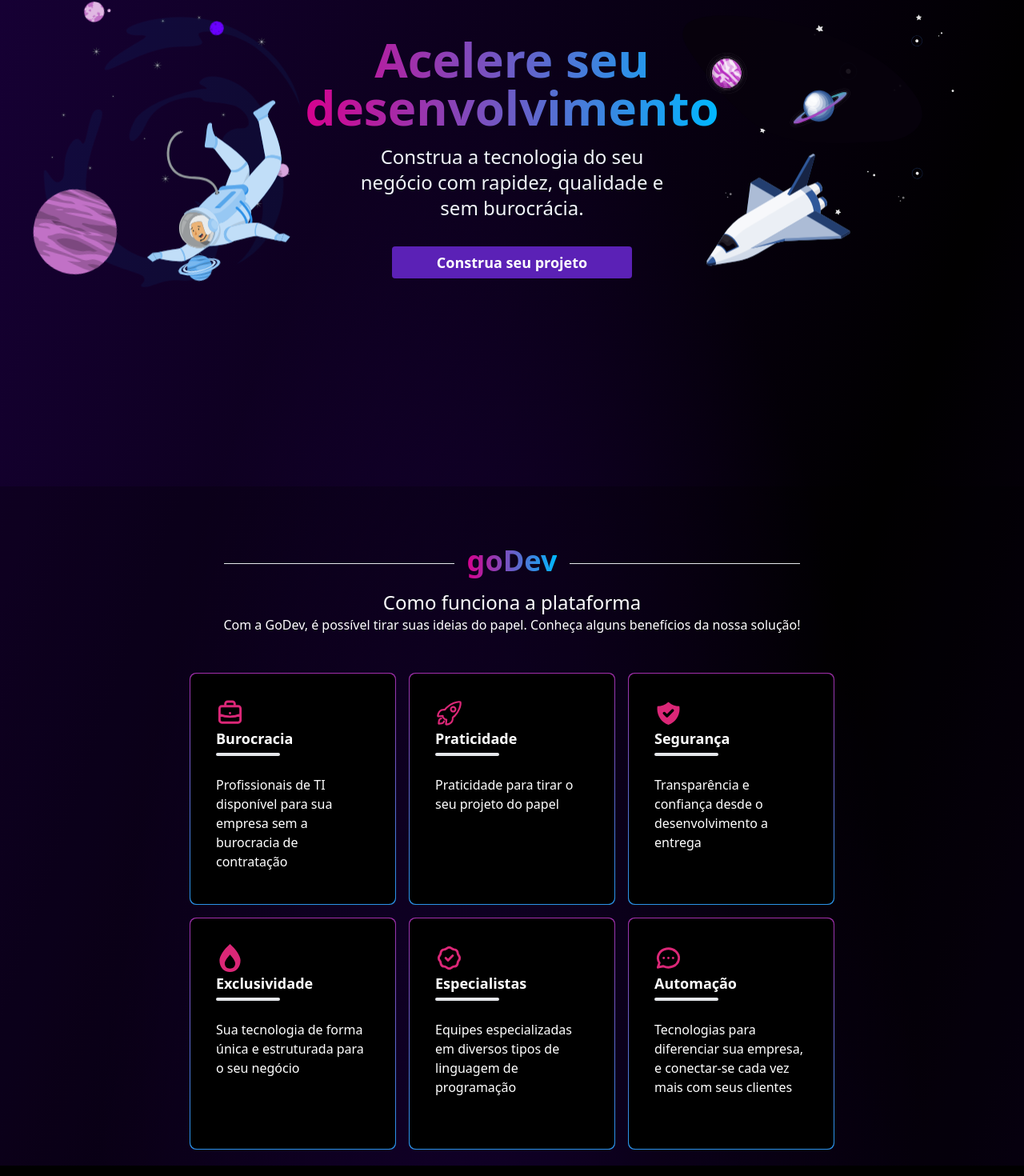
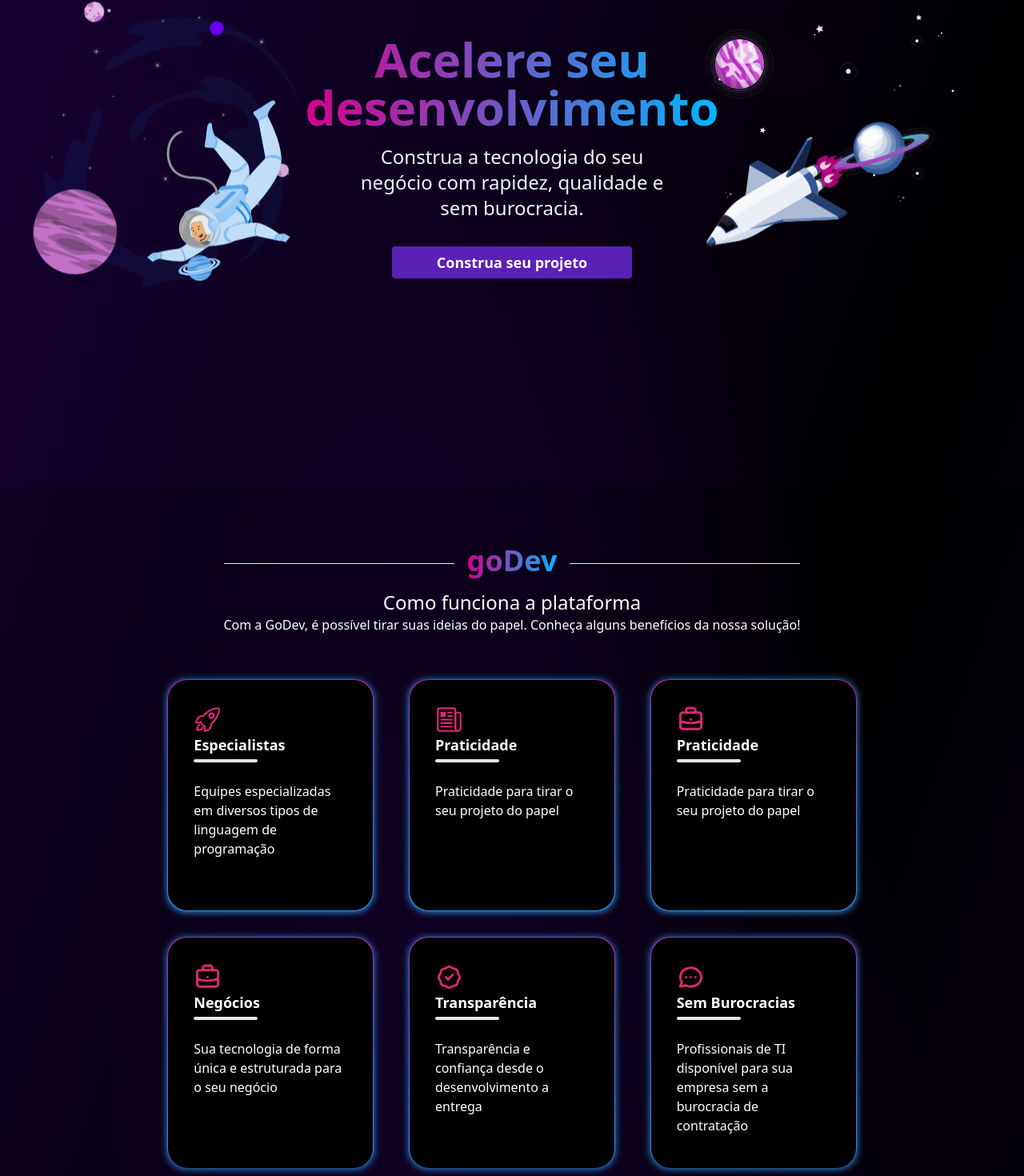
Before and after one commit to GuilhermeSegattoo/inforGerencial-landpage, a Next.js app: page / in a window 1280 px wide. Shown: the part 272-1742 px from the top of the page at 80% size. Built offline with nearby package versions, Linux system fonts and the light colour scheme.

Commit message:
fix. PLP-02_03_05

```diff
--- a/components/card/index.tsx
+++ b/components/card/index.tsx
@@ -6,8 +6,8 @@
 }
 export const Card = ({title,text,icon}:Props) =>{
     return (
-        <div className="p-[1px] bg-cardGradient rounded-lg">
-            <div className="bg-black hover:bg-black/90 rounded-lg p-8 w-64 h-72 mx-auto">
+        <div className="p-[0.85px] bg-cardGradient rounded-3xl shadow-card bg-blend-color-burn">
+            <div className="bg-black hover:bg-black/90 hover:scale-105 duration-150 ease-in-out box-border rounded-3xl p-8 w-64 h-72 mx-auto ">
                 <div className="text-pink-600">{icon}</div>
                 <div className="font-bold text-lg font text-white">{title}</div>
                 <hr className="w-20 border-2 rounded bg-white mt-1 mb-6"/>
--- a/pages/index.tsx
+++ b/pages/index.tsx
@@ -59,7 +59,7 @@
                                 <h1>Acelere seu <br /> desenvolvimento</h1>
                             </div>
                             <p className='text-2xl cel:text-lg tab:text-xl lap:text-2xl mt-4 px-2 text-slate-100'>
-                                Construa a tecnologia do seu negócio com rapidez, qualidade e sem burocrácia.
+                                Construa a tecnologia do seu negócio com rapidez, qualidade e sem burocracia.
                             </p>
                             <div className='mt-8'>
                                 <Button onClick={() => { }} bold={true} textSize="text-lg" text="Construa seu projeto" width='w-[300px]' height='h-10' />
@@ -67,10 +67,10 @@
                         </div>
                         <div className='flex cel:hidden tab:hidden lap:inline-block xl:inline-block justify-center lap:w-auto'>
                             <div className='relative h-[300px] w-[300px]'>
-                                <img className='absolute bottom-0 left-0 z-50 floating ' style={{ animationDuration: "15s" }} width={180} src='./assets/rocket/rocket.svg' alt='foguete' />
-                                <img className='absolute top-10 left-0 z-30 floating ' style={{ animationDuration: "40s" }} width={180} src='./assets/rocket/planets.svg' alt='planeta' />
-                                <img className='absolute top-0 left-10 z-20 pulse ' style={{ animationDelay: "5s" }} width={300} src='./assets/rocket/starts1.svg' alt='estrela' />
-                                <img className='absolute top-0 left-0 z-20 pulse ' style={{ animationDelay: "5s" }} width={300} src='./assets/rocket/starts2.svg' alt='estrela' />
+                                <img className='absolute bottom-5 left-0 z-50 floating w-44 ' src='./assets/rocket/rocketWithFire.svg' alt='foguete' />
+                                <img className='absolute top-10 left-5 z-30 spin' src='./assets/rocket/planets.svg' alt='planeta' />
+                                <img className='absolute top-0 left-10 z-20 pulse ' style={{ animationDelay: "5s" }} src='./assets/rocket/starts1.svg' alt='estrela' />
+                                <img className='absolute top-0 left-0 z-20 pulse ' style={{ animationDelay: "5s" }} src='./assets/rocket/starts2.svg' alt='estrela' />
                             </div>
                         </div>
                     </section>
@@ -88,17 +88,17 @@
                             </div>
                         </div>
                         <div className='flex w-full justify-center px-10 lg:p-0'>
-                            <div className='flex gap-4 w-fit mb-5 max-w-4xl overflow-auto lg:grid lg:grid-cols-3' tabIndex={0}>
-                                <Card title='Burocracia' text='Profissionais de TI disponível para sua empresa sem a burocracia de contratação' icon={<HiOutlineBriefcase size={35} />} />
-                                <Card title='Praticidade' text='Praticidade para tirar o seu projeto do papel' icon={<IoRocketOutline size={35} />} />
-                                <Card title='Segurança' text='Transparência e confiança desde o desenvolvimento a entrega' icon={<HiShieldCheck size={35} />} />
-                                <Card title='Exclusividade' text='Sua tecnologia de forma única e estruturada para o seu negócio' icon={<FaBurn size={35} />} />
-                                <Card title='Especialistas' text='Equipes especializadas em diversos tipos de linguagem de programação' icon={<HiOutlineBadgeCheck size={35} />} />
-                                <Card title='Automação' text='Tecnologias para diferenciar sua empresa, e conectar-se cada vez mais com seus clientes' icon={<TbMessageCircle size={35} />} />
+                            <div className='flex gap-x-11 gap-y-8 w-max p-2  mb-5 max-w-4xl overflow-auto lg:grid lg:grid-cols-3' tabIndex={0}>
+                                <Card title='Especialistas' text='Equipes especializadas em diversos tipos de linguagem de programação' icon={<IoRocketOutline size={35} />} />
+                                <Card title='Praticidade' text='Praticidade para tirar o seu projeto do papel' icon={<IoNewspaperOutline size={35} />} />
+                                <Card title='Praticidade' text='Praticidade para tirar o seu projeto do papel' icon={<HiOutlineBriefcase size={35} />} />
+                                <Card title='Negócios' text='Sua tecnologia de forma única e estruturada para o seu negócio' icon={<HiOutlineBriefcase size={35} />} />
+                                <Card title='Transparência' text='Transparência e confiança desde o desenvolvimento a entrega' icon={<HiOutlineBadgeCheck size={35} />} />
+                                <Card title='Sem Burocracias' text='Profissionais de TI disponível para sua empresa sem a burocracia de contratação' icon={<TbMessageCircle size={35} />} />
                             </div>
                         </div>
                     </section>
-                    <section className='bg-black flex flex-col h-screen justify-center items-center'>
+                    <section className=' bg-black/25 flex flex-col h-screen justify-center items-center'>
                         <div className='container mx-auto flex flex-col max-w-4xl'>
                             <div className='flex text-center lg:text-start'>
                                 <p className='text-white font-bold text-4xl px-6'>Tire sua ideia do papel e transforme em lucro<span className='text-[#D30490]'>.</span></p>
@@ -119,7 +119,7 @@
                         </div>
                     </section>
 
-                    <section id="solucao" className='flex flex-col justify-center items-center mb-10'>
+                    <section id="solucao" className=' bg-black/25 flex flex-col justify-center items-center mb-10'>
                         <div className='container mx-auto flex flex-col mt-20 max-w-4xl '>
                             <div className='flex text-center lg:text-start flex-col lg:flex-row items-center'>
                                 <h2 className='text-white font-bold text-4xl p-4'>A goDev tira seu projeto do papel com os seguintes passos:</h2>
--- a/tailwind.config.cjs
+++ b/tailwind.config.cjs
@@ -12,13 +12,16 @@
       backgroundImage:{
         'primaryGradient':'linear-gradient(288.73deg, rgba(106, 1, 255, 0.2) 4.9%, rgba(0, 0, 0, 0.2) 50.72%, rgba(106, 1, 255, 0.2) 96.55%), radial-gradient(50% 50% at 50% 50%, #19003C 15%, #010001 85%)',
         'textGradient':'linear-gradient(89.88deg, #D30490 1.78%, #00B8FF 99.87%);',
-        'cardGradient':'linear-gradient(180deg, #AA27A6 -6.99%, #2B93E8 93.01%);',
+        'cardGradient':'linear-gradient(180deg, #AA27A6, #2B93E8);',
       },
       stroke:{
         'primaryGradient':'linear-gradient(288.73deg, rgba(106, 1, 255, 0.2) 4.9%, rgba(0, 0, 0, 0.2) 50.72%, rgba(106, 1, 255, 0.2) 96.55%), radial-gradient(50% 50% at 50% 50%, #19003C 15%, #010001 85%)',
       },
       borderColor:{
         'cardGradient':'linear-gradient(180deg, #AA27A6 , #2B93E8);',
+      },
+      boxShadow: {
+        'card': '0px 1px 10px #2E91E7',
       },
       animation: {
         fade: 'fadeOut 5s ease-out',
```
Also changed, not shown: public/assets/rocket/rocketWithFire.svg (added).
